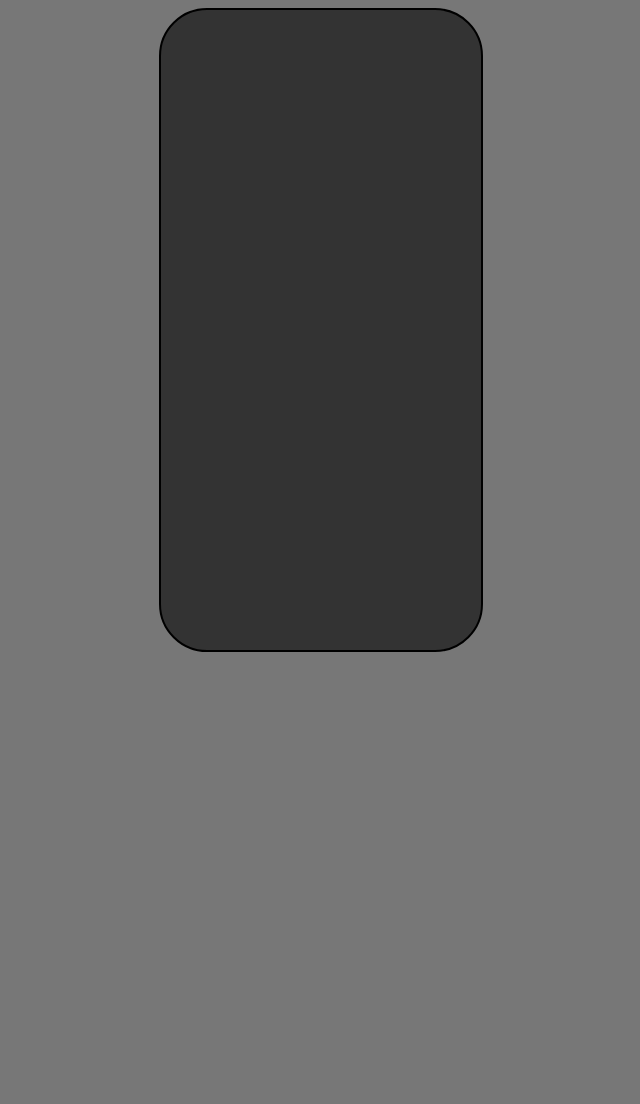
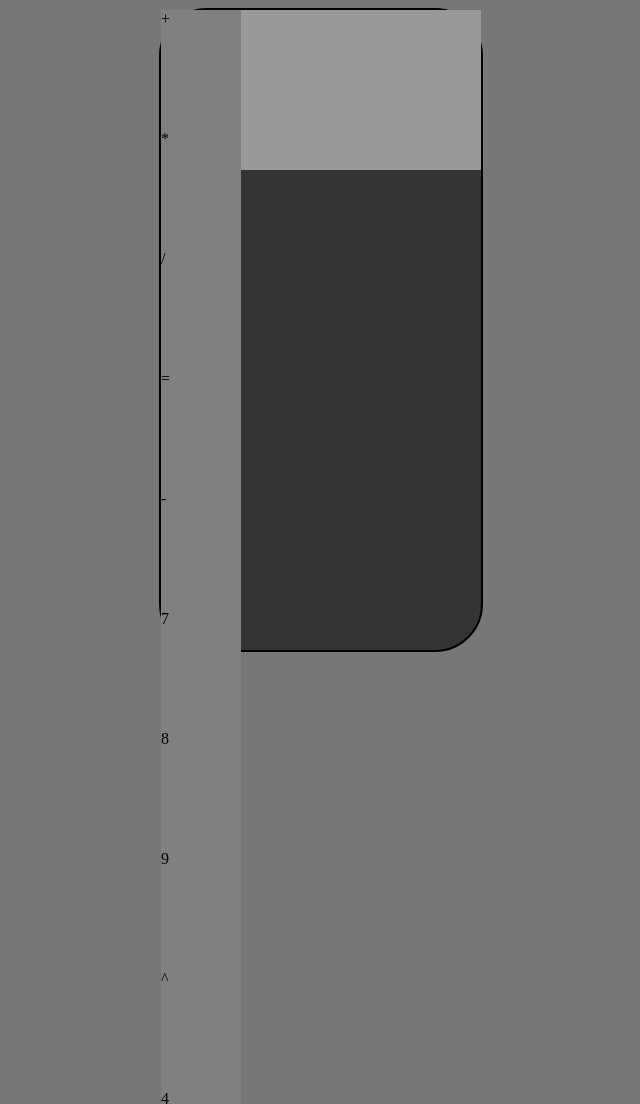
Before and after one commit to Nils-Schaefer/basicCalculator, a plain HTML site: page index.html in a window 1280 px wide. Shown: the top 1104 px of the page, without its empty margins (319-959 px from the left). Before the commit the page ends 800 px from the top, so only its background shows below. Drawn offline with Linux system fonts and the light colour scheme.

Commit message:
added buttons

```diff
--- a/index.html
+++ b/index.html
@@ -9,7 +9,24 @@
 <body>
     <div class="wrapper">
         <div class="display">
-            <div class="calcButtonWrapper"></div>
+            <div class="calcButtonWrapper">
+                <div class="calcButton">+</div>
+                <div class="calcButton">*</div>
+                <div class="calcButton">/</div>
+                <div class="calcButton">=</div>
+                <div class="calcButton">-</div>
+                <div class="calcButton">7</div>
+                <div class="calcButton">8</div>
+                <div class="calcButton">9</div>
+                <div class="calcButton">^</div>
+                <div class="calcButton">4</div>
+                <div class="calcButton">5</div>
+                <div class="calcButton">6</div>
+                <div class="calcButton">back</div>
+                <div class="calcButton">1</div>
+                <div class="calcButton">2</div>
+                <div class="calcButton">3</div>
+            </div>
         </div>
     </div>
 </body>
--- a/styles.css
+++ b/styles.css
@@ -17,4 +17,16 @@ body {
 .display {
     background-color: #999;
     overflow: none;
+    height: 20vh;
+    width: 20rem;
 }
+
+.calcButtonWrapper {
+    height: 60vh;
+}
+
+.calcButton {
+    background-color: grey;
+    height: 15vh;
+    width: 5rem;
+}
```
